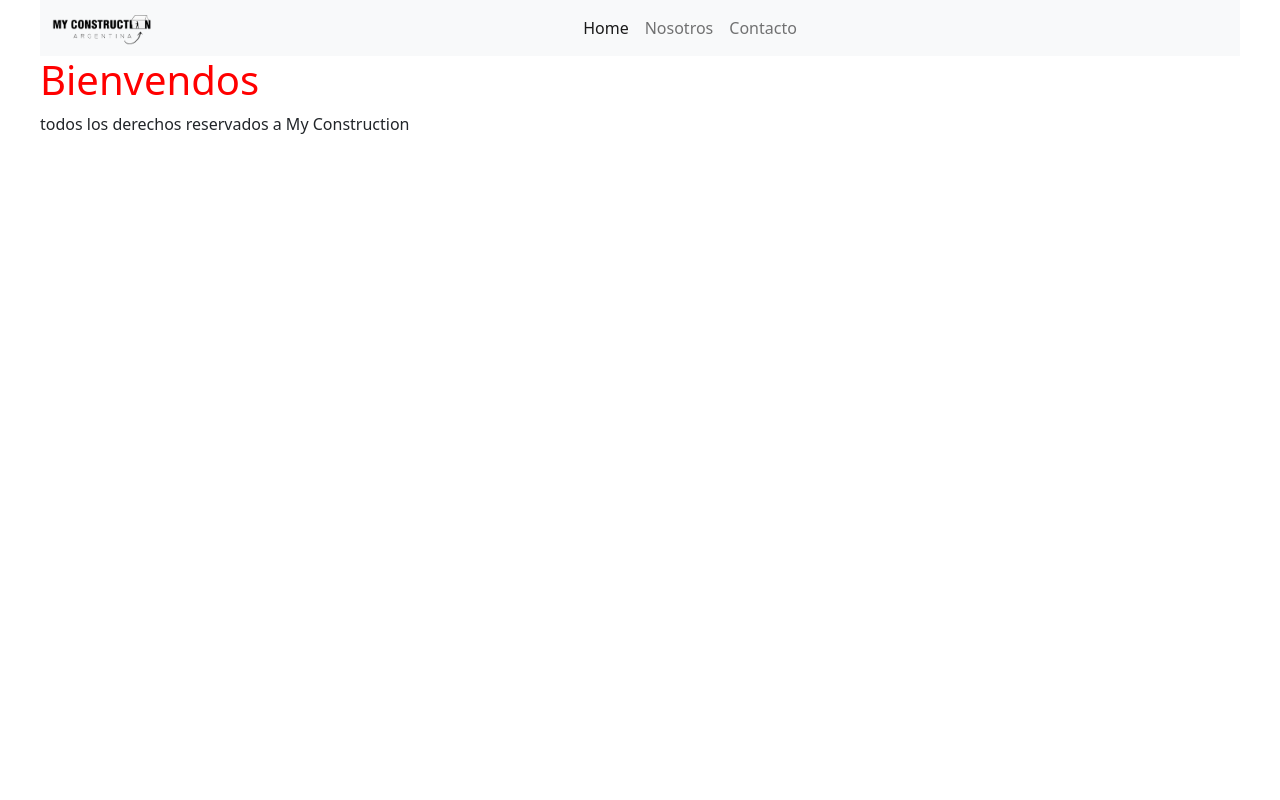
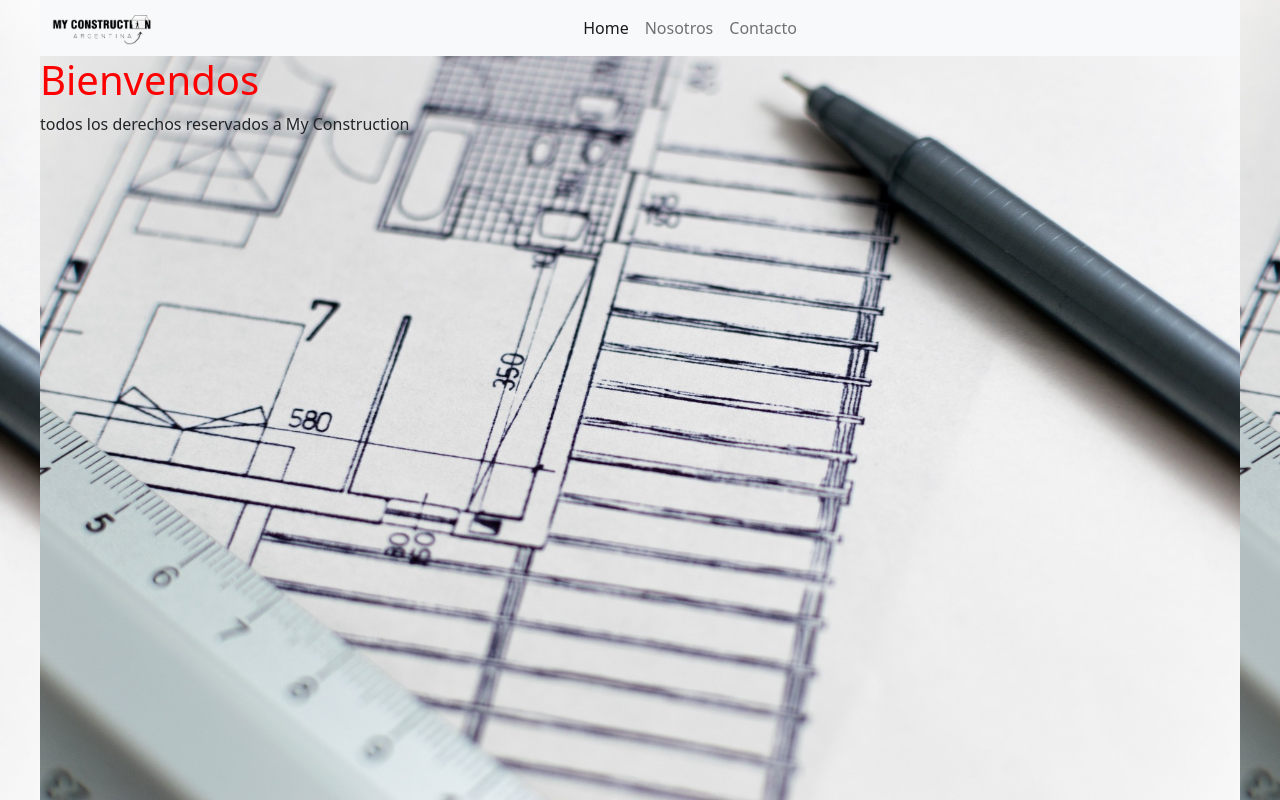
Before and after one commit to palazzid88/My-Construction, a plain HTML site: page index.html in a window 1280 px wide. Drawn offline with nearby package versions, Linux system fonts and the light colour scheme.

Commit message:
se añade img background

```diff
--- a/css/index.css
+++ b/css/index.css
@@ -7,8 +7,10 @@
 }
 
 body {
-    background-color: black;
-    /* background-image: url("../pages/img/architecture-gb9b9a9509_1920.jpg"); */
+    background-image: url("../pages/img/architecture-gb9b9a9509_1920.jpg");
+    background-size: cover;
+    margin: auto;
+    /* background-color: black; */
 }
 
 .navbar-flex {
```
